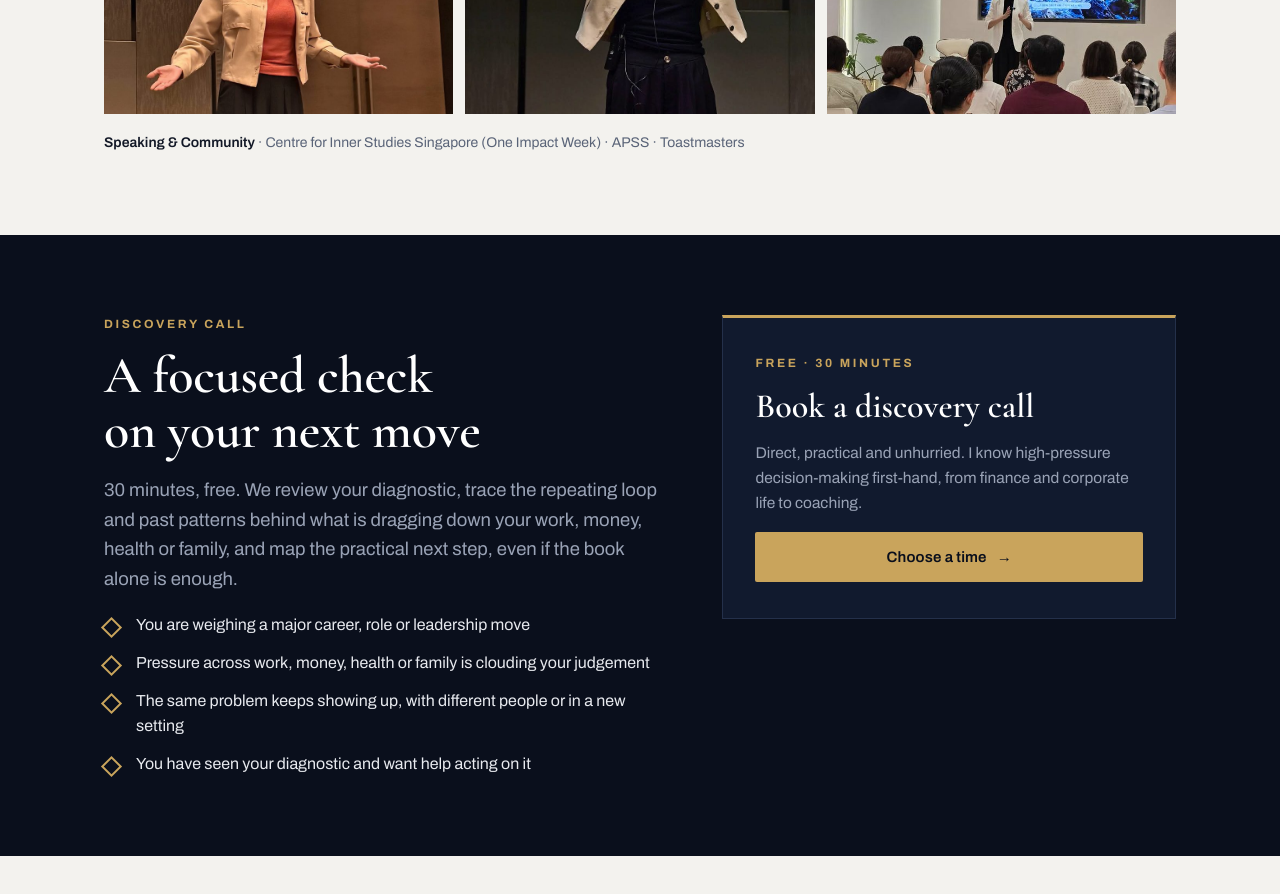
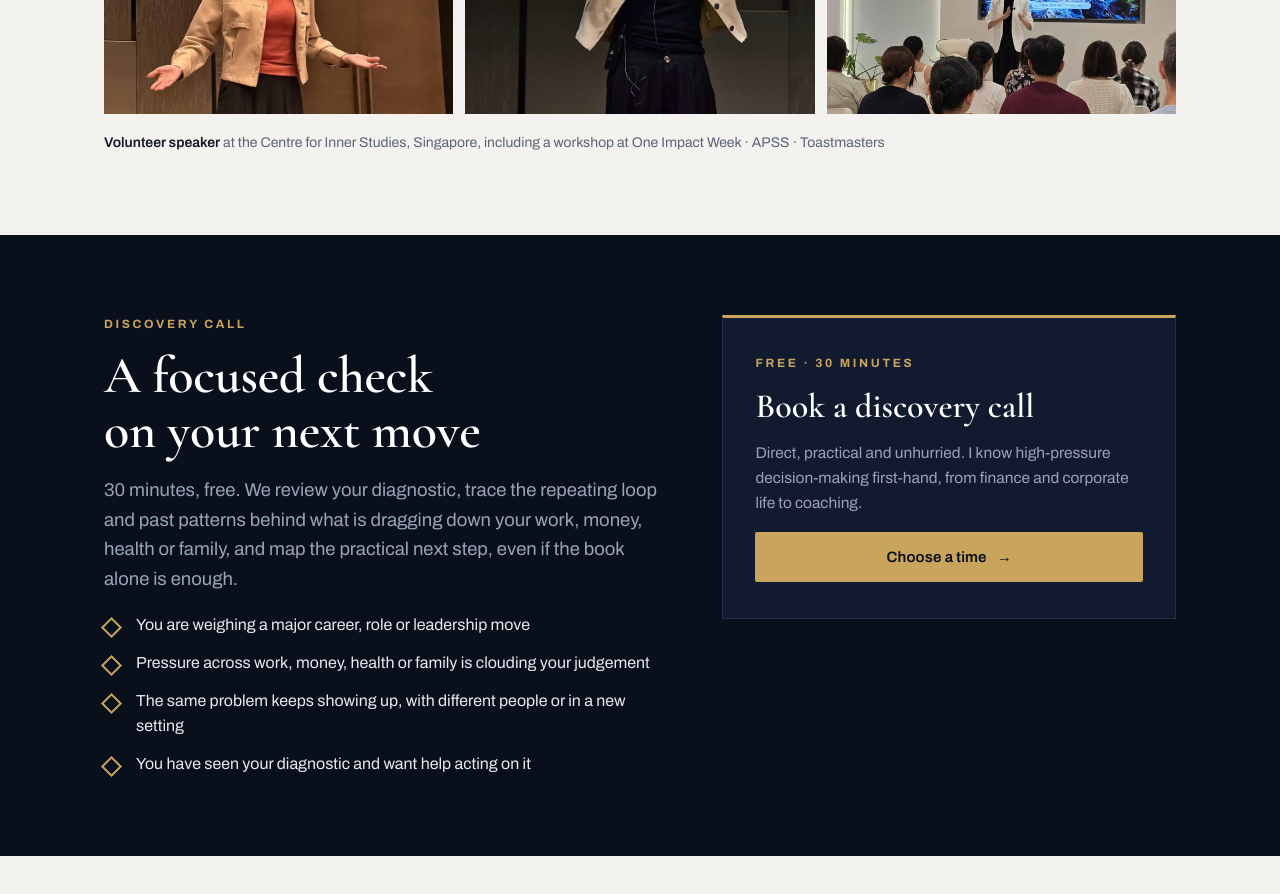
Before and after one commit to limp22f/limpeifang-site, a plain HTML site: page index.html in a window 1280 px wide. Shown: the part 2980-3874 px from the top of the page. Drawn offline with nearby package versions, Linux system fonts and the light colour scheme.

Commit message:
Speaking credentials line
Co-Authored-By: Claude Opus 5.5 <noreply@anthropic.com>
Claude-Session: https://claude.ai/code/session_01Q7o2z4KXWt4MzrfkLSy1Gd

```diff
--- a/index.html
+++ b/index.html
@@ -747,7 +747,7 @@ footer{background:#070b15;color:var(--muted-dark);font-size:13.5px;padding:48px
       <figure><img src="assets/speak-room.jpg" alt="Pei Fang speaking to a full room at the Centre for Inner Studies, Singapore" loading="lazy"></figure>
     </div>
     <div class="sp-foot">
-      <span><b>Speaking &amp; Community</b> · Centre for Inner Studies Singapore (One Impact Week) · APSS · Toastmasters</span>
+      <span><b>Volunteer speaker</b> at the Centre for Inner Studies, Singapore, including a workshop at One Impact Week · APSS · Toastmasters</span>
     </div>
   </div>
 </section>
```
